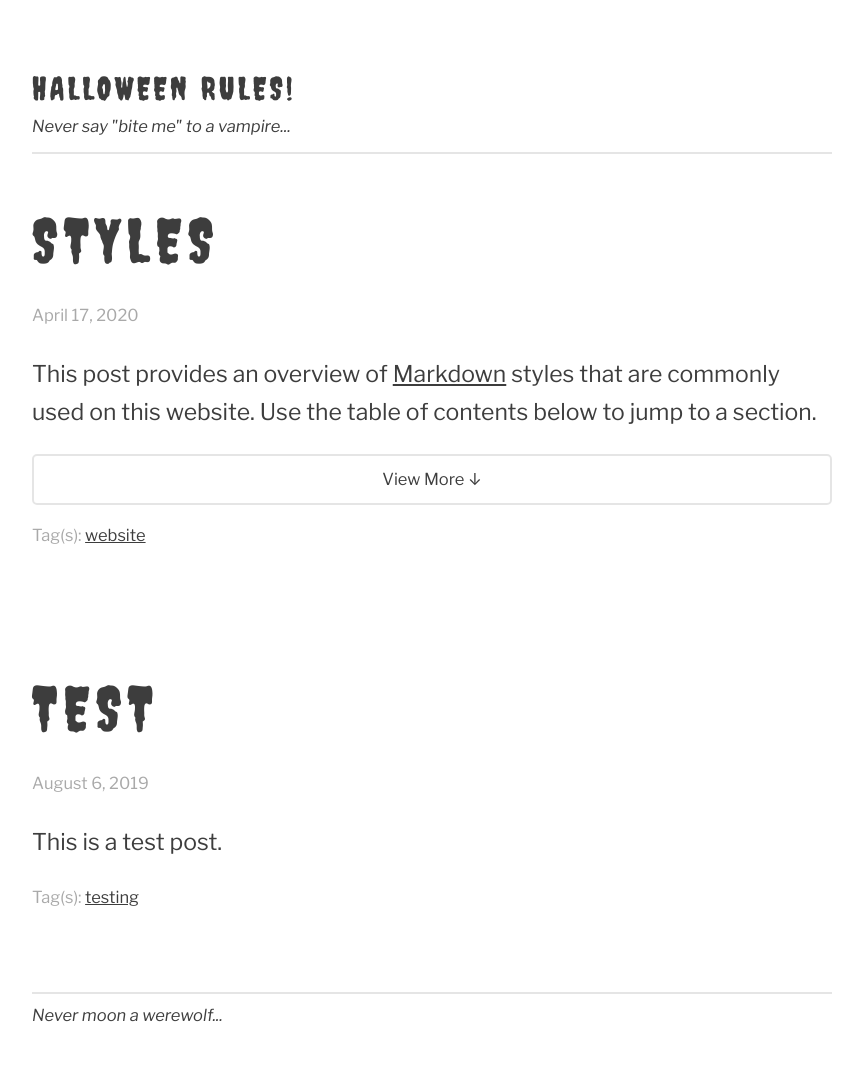
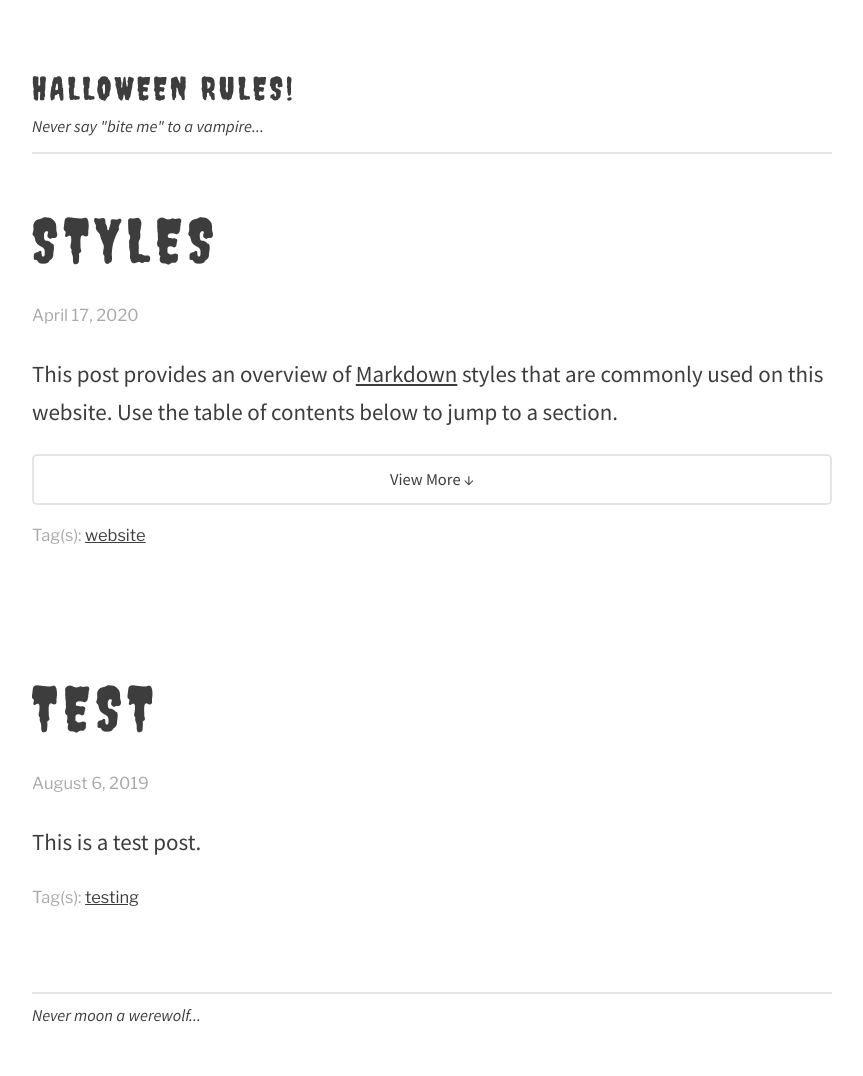
Before and after one commit to lmw13/lmw13, a Jekyll site: the page built from index.html, in a window 1280 px wide. Shown: the whole page, without its empty margins (208-1071 px from the left). Built offline with Jekyll 4.4.1, drawn with Linux system fonts in a browser that asks for light colours; the list of posts is cut into pages by our own code.

Commit message:
Update style.css

```diff
--- a/css/style.css
+++ b/css/style.css
@@ -5,7 +5,7 @@
 	margin: 1em auto;
 	max-width: 800px;
 	line-height: 1.66;
-	font-family: 'Libre Franklin', 'Inter', -apple-system, BlinkMacSystemFont, Segoe UI, Helvetica, Arial, sans-serif, Apple Color Emoji, Segoe UI Emoji, Segoe UI Symbol;
+	font-family: 'Source Sans Pro', 'Inter', -apple-system, BlinkMacSystemFont, Segoe UI, Helvetica, Arial, sans-serif, Apple Color Emoji, Segoe UI Emoji, Segoe UI Symbol;
 	font-size: 23px;
 	color: rgba(0, 0, 0, 0.76);
 	padding: 1em;
```
